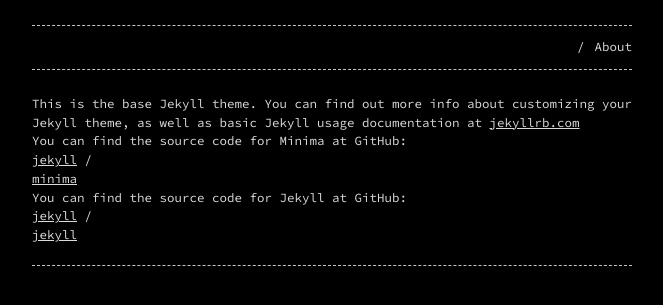
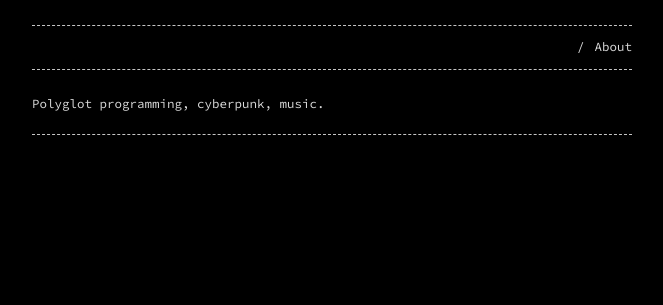
Before and after one commit to abhijeetbhagat/abhijeetbhagat.github.io, a Jekyll site: the page built from about.markdown, in a window 1280 px wide. Shown: the top 305 px of the page, without its empty margins (308-971 px from the left). Built offline with Jekyll 4.4.1, drawn with Linux system fonts in a browser that asks for light colours.

Commit message:
Update README and about page

```diff
--- a/about.markdown
+++ b/about.markdown
@@ -4,15 +4,4 @@ title: About
 permalink: /about/
 ---
 
-This is the base Jekyll theme. You can find out more info about customizing your Jekyll theme, as well as basic Jekyll usage documentation at [jekyllrb.com](https://jekyllrb.com/)
-
-You can find the source code for Minima at GitHub:
-[jekyll][jekyll-organization] /
-[minima](https://github.com/jekyll/minima)
-
-You can find the source code for Jekyll at GitHub:
-[jekyll][jekyll-organization] /
-[jekyll](https://github.com/jekyll/jekyll)
-
-
-[jekyll-organization]: https://github.com/jekyll
+Polyglot programming, cyberpunk, music.
```
Also changed, not shown: README.md.
